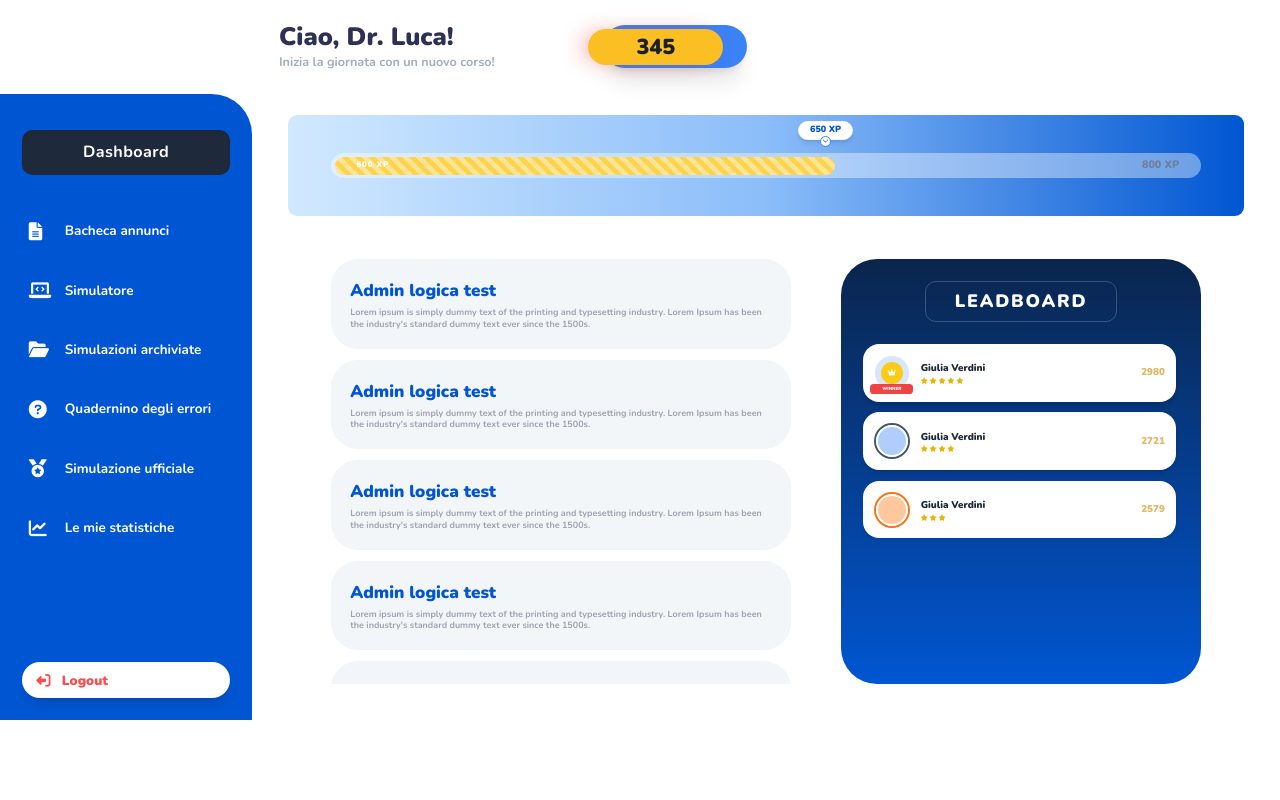
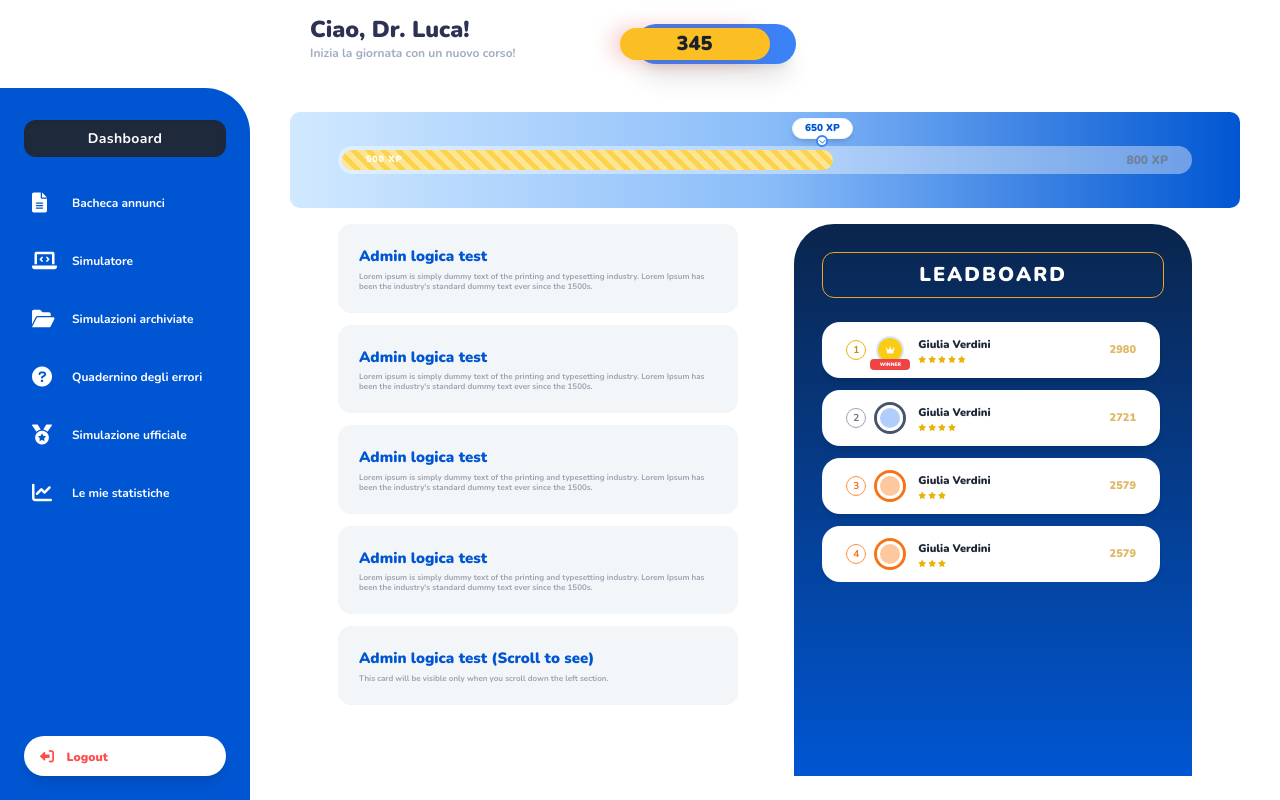
Before and after one commit to Ahmad-Shahzada/bacheca, a plain HTML site: page index.html in a window 1280 px wide. Drawn offline with nearby package versions, Linux system fonts and the light colour scheme.

Commit message:
aisdjflk

```diff
--- a/index.html
+++ b/index.html
@@ -12,7 +12,6 @@
         body {
             font-family: 'Nunito', sans-serif;
             background-color: #ffffff;
-            zoom: 0.9;
             -moz-transform: scale(0.9);
             -moz-transform-origin: 0 0;
             overflow: hidden;
@@ -54,56 +53,56 @@
 </head>
 <body class="flex flex-col h-screen">
 
-    <header class="w-full flex md:pl-[310px] gap-10 py-6 bg-white shrink-0">
+    <header class="w-full flex md:pl-[310px] gap-10 py-4 bg-white shrink-0">
         <div>
-            <h1 class="text-[28px] font-[900] text-[#2D3154] leading-tight">Ciao, Dr. Luca!</h1>
-            <p class="text-[#A0AEC0] font-bold text-sm">Inizia la giornata con un nuovo corso!</p>
+            <h1 class="text-[23px] font-[900] text-[#2D3154] leading-tight">Ciao, Dr. Luca!</h1>
+            <p class="text-[#A0AEC0] font-bold text-xs">Inizia la giornata con un nuovo corso!</p>
         </div>
 
         <div class="relative flex items-center justify-end h-14 w-60">
-            <div class="absolute right-0 shadow-xl w-[160px] h-12 bg-[#3B82F6] rounded-full"></div>
-            <div class="absolute left-16 w-[150px] h-10 bg-[#FBBF24] rounded-full gold-glow flex items-center justify-center z-10">
-                <span class="text-[24px] font-[900] text-[#1A202C]">345</span>
+            <div class="absolute right-0 shadow-xl w-[160px] h-10 bg-[#3B82F6] rounded-full"></div>
+            <div class="absolute left-16 w-[150px] h-8 bg-[#FBBF24] rounded-full gold-glow flex items-center justify-center z-10">
+                <span class="text-[20px] font-[900] text-[#1A202C]">345</span>
             </div>
         </div>
     </header>
 
     <div class="flex-1 flex overflow-hidden">
 
-        <aside class="w-[280px] bg-[#0056D2] text-white flex flex-col p-6 sidebar-radius shrink-0">
+        <aside class="w-[250px] bg-[#0056D2] text-white flex flex-col p-6 sidebar-radius shrink-0">
 
-        <nav class="flex-1 mt-4">
-            <a href="#" class="block w-full bg-[#1e293b] py-3 rounded-xl text-center font-bold text-[18px] tracking-wide mb-12 shadow-inner">
+        <nav class="flex-1 mt-2">
+            <a href="#" class="block w-full bg-[#1e293b] py-2 rounded-xl text-center font-bold text-[14px] tracking-wide mb-8 shadow-inner">
                 Dashboard
             </a>
 
-            <div class="flex flex-col space-y-[38px] px-2">
-                <a href="#" class="flex items-center gap-4 font-bold text-[15px] hover:opacity-80 transition-opacity">
+            <div class="flex flex-col space-y-[30px] px-2">
+                <a href="#" class="flex items-center gap-4 font-bold text-[12px] hover:opacity-80 transition-opacity">
                     <i class="fas fa-file-alt text-xl w-6"></i>
                     <span>Bacheca annunci</span>
                 </a>
 
-                <a href="#" class="flex items-center gap-4 font-bold text-[15px] hover:opacity-80 transition-opacity">
+                <a href="#" class="flex items-center gap-4 font-bold text-[12px] hover:opacity-80 transition-opacity">
                     <i class="fas fa-laptop-code text-xl w-6"></i>
                     <span>Simulatore</span>
                 </a>
 
-                <a href="#" class="flex items-center gap-4 font-bold text-[15px] hover:opacity-80 transition-opacity">
+                <a href="#" class="flex items-center gap-4 font-bold text-[12px] hover:opacity-80 transition-opacity">
                     <i class="fas fa-folder-open text-xl w-6"></i>
                     <span>Simulazioni archiviate</span>
                 </a>
 
-                <a href="#" class="flex items-center gap-4 font-bold text-[15px] hover:opacity-80 transition-opacity">
+                <a href="#" class="flex items-center gap-4 font-bold text-[12px] hover:opacity-80 transition-opacity">
                     <i class="fas fa-question-circle text-xl w-6"></i>
                     <span>Quadernino degli errori</span>
                 </a>
 
-                <a href="#" class="flex items-center gap-4 font-bold text-[15px] hover:opacity-80 transition-opacity">
+                <a href="#" class="flex items-center gap-4 font-bold text-[12px] hover:opacity-80 transition-opacity">
                     <i class="fas fa-medal text-xl w-6"></i>
                     <span>Simulazione ufficiale</span>
                 </a>
 
-                <a href="#" class="flex items-center gap-4 font-bold text-[15px] hover:opacity-80 transition-opacity">
+                <a href="#" class="flex items-center gap-4 font-bold text-[12px] hover:opacity-80 transition-opacity">
                     <i class="fas fa-chart-line text-xl w-6"></i>
                     <span>Le mie statistiche</span>
                 </a>
@@ -112,18 +111,18 @@
 
         <div class="">
             <button class="w-full bg-white text-[#FF4D4D] px-4 py-2 rounded-full font-black shadow-lg hover:bg-gray-50 text-left transition-colors">
-                <i class="fas fa-sign-out-alt rotate-180 text-md mr-2"></i>
-                <span class="text-[15px]">Logout</span>
+                <i class="fas fa-sign-out-alt rotate-180 text-sm mr-2"></i>
+                <span class="text-[12px]">Logout</span>
             </button>
         </div>
         </aside>
         <div class="flex-1 flex flex-col px-10 py-6 overflow-hidden">
 
-            <div class="w-full h-28 bg-gradient-to-r from-[#d1e9ff] via-[#8bbdf9] to-[#0056D2] rounded-[10px] mb-8 flex items-center justify-center px-12 shrink-0">
+            <div class="w-full h-24 bg-gradient-to-r from-[#d1e9ff] via-[#8bbdf9] to-[#0056D2] rounded-[10px] mb-4 flex items-center justify-center px-12 shrink-0">
                 <div class="w-full h-7 bg-white/40 rounded-full p-1 relative flex items-center">
                     <div class="h-full bg-[#fcd34d] progress-striped rounded-full flex items-center pl-6 relative" style="width: 58%;">
                         <span class="text-white text-[9px] font-black uppercase tracking-widest">500 XP</span>
-                        <div class="absolute -top-10 -right-5 flex flex-col items-center">
+                        <div class="absolute -top-8 -right-5 flex flex-col items-center">
                             <div class="bg-white text-[#0056D2] px-3 py-0.5 rounded-full text-[10px] font-black shadow-md border border-blue-50">650 XP</div>
                             <div class="bg-white w-3 h-3 rounded-full border-2 border-blue-500 -mt-1 flex items-center justify-center">
                                 <i class="fas fa-chevron-down text-[7px] text-blue-500"></i>
@@ -134,57 +133,60 @@
                 </div>
             </div>
 
-           <div class="flex-1 flex gap-10 px-12 py-4 w-full overflow-hidden">
+           <div class="flex-1 flex gap-10 px-12 w-full overflow-hidden">
 
             <div class="flex-[1.5] flex flex-col overflow-hidden">
                 <div class="flex-1 overflow-y-auto pr-4 custom-scrollbar space-y-3 cards-container-height">
 
-                    <div class="bg-[#f3f6f9] p-5 rounded-[30px] border border-gray-100 shrink-0">
-                        <h3 class="text-[19px] font-[900] text-[#0056D2] mb-1">Admin logica test</h3>
-                        <p class="text-[10px] text-gray-400 font-bold leading-tight">
+                    <div class="bg-[#f3f6f9] p-5 rounded-[13px] border border-gray-100 shrink-0">
+                        <h3 class="text-[15px] font-[900] text-[#0056D2] mb-1">Admin logica test</h3>
+                        <p class="text-[8px] text-gray-400 font-bold leading-tight">
                             Lorem ipsum is simply dummy text of the printing and typesetting industry. Lorem Ipsum has been the industry's standard dummy text ever since the 1500s.
                         </p>
                     </div>
 
-                    <div class="bg-[#f3f6f9] p-5 rounded-[30px] border border-gray-100 shrink-0">
-                        <h3 class="text-[19px] font-[900] text-[#0056D2] mb-1">Admin logica test</h3>
-                        <p class="text-[10px] text-gray-400 font-bold leading-tight">
+                    <div class="bg-[#f3f6f9] p-5 rounded-[13px] border border-gray-100 shrink-0">
+                        <h3 class="text-[15px] font-[900] text-[#0056D2] mb-1">Admin logica test</h3>
+                        <p class="text-[8px] text-gray-400 font-bold leading-tight">
                             Lorem ipsum is simply dummy text of the printing and typesetting industry. Lorem Ipsum has been the industry's standard dummy text ever since the 1500s.
                         </p>
                     </div>
 
-                    <div class="bg-[#f3f6f9] p-5 rounded-[30px] border border-gray-100 shrink-0">
-                        <h3 class="text-[19px] font-[900] text-[#0056D2] mb-1">Admin logica test</h3>
-                        <p class="text-[10px] text-gray-400 font-bold leading-tight">
+                    <div class="bg-[#f3f6f9] p-5 rounded-[13px] border border-gray-100 shrink-0">
+                        <h3 class="text-[15px] font-[900] text-[#0056D2] mb-1">Admin logica test</h3>
+                        <p class="text-[8px] text-gray-400 font-bold leading-tight">
                             Lorem ipsum is simply dummy text of the printing and typesetting industry. Lorem Ipsum has been the industry's standard dummy text ever since the 1500s.
                         </p>
                     </div>
 
-                    <div class="bg-[#f3f6f9] p-5 rounded-[30px] border border-gray-100 shrink-0">
-                        <h3 class="text-[19px] font-[900] text-[#0056D2] mb-1">Admin logica test</h3>
-                        <p class="text-[10px] text-gray-400 font-bold leading-tight">
+                    <div class="bg-[#f3f6f9] p-5 rounded-[13px] border border-gray-100 shrink-0">
+                        <h3 class="text-[15px] font-[900] text-[#0056D2] mb-1">Admin logica test</h3>
+                        <p class="text-[8px] text-gray-400 font-bold leading-tight">
                             Lorem ipsum is simply dummy text of the printing and typesetting industry. Lorem Ipsum has been the industry's standard dummy text ever since the 1500s.
                         </p>
                     </div>
 
-                    <div class="bg-[#f3f6f9] p-5 rounded-[30px] border border-gray-100 shrink-0">
-                        <h3 class="text-[19px] font-[900] text-[#0056D2] mb-1">Admin logica test (Scroll to see)</h3>
-                        <p class="text-[10px] text-gray-400 font-bold leading-tight">
+                    <div class="bg-[#f3f6f9] p-5 rounded-[13px] border border-gray-100 shrink-0">
+                        <h3 class="text-[15px] font-[900] text-[#0056D2] mb-1">Admin logica test (Scroll to see)</h3>
+                        <p class="text-[8px] text-gray-400 font-bold leading-tight">
                             This card will be visible only when you scroll down the left section.
                         </p>
                     </div>
                 </div>
             </div>
 
-           <div class="flex-1 leaderboard-bg rounded-[40px] p-6 flex flex-col items-center shrink-0">
-                    <div class="border-[2px] border-white/20 rounded-xl px-8 py-2 mb-6">
+           <div class="flex-1 leaderboard-bg rounded-t-[40px] p-7 flex flex-col items-center shrink-0">
+                    <div class="border-[1px] border-[#F3A222] rounded-xl px-24 py-2 mb-6">
                         <h2 class="text-xl font-black text-white tracking-[0.1em] uppercase">LEADBOARD</h2>
                     </div>
 
-                    <div class="w-full space-y-3 overflow-y-auto custom-scrollbar pr-1">
-                        <div class="bg-white rounded-[18px] p-3 flex items-center justify-between shadow-md">
+                   <div class="w-full space-y-3 overflow-y-auto custom-scrollbar pr-1">
+                    <div class="bg-white rounded-[18px] py-3 px-6 flex items-center justify-between shadow-md">
+                        <div class="flex items-center gap-2">
+                            <div class="w-5 h-5 flex items-center justify-center rounded-full border border-yellow-500 text-[10px] font-bold text-yellow-600">1</div>
+
                             <div class="flex items-center gap-3">
-                                <div class="relative w-10 h-10">
+                                <div class="relative w-8 h-8">
                                     <div class="w-full h-full bg-[#3B82F6]/20 rounded-full border-2 border-white flex items-center justify-center overflow-hidden">
                                         <div class="w-6 h-6 bg-yellow-400 rounded-full flex items-center justify-center">
                                             <i class="fas fa-crown text-white text-[8px]"></i>
@@ -197,27 +199,61 @@
                                     <div class="flex text-[7px] text-yellow-500 mt-0.5 gap-0.5"><i class="fas fa-star"></i><i class="fas fa-star"></i><i class="fas fa-star"></i><i class="fas fa-star"></i><i class="fas fa-star"></i></div>
                                 </div>
                             </div>
-                            <span class="text-[11px] font-black text-yellow-600/60">2980</span>
                         </div>
-                        <div class="bg-white rounded-[18px] p-3 flex items-center justify-between shadow-md">
+                        <span class="text-[11px] font-black text-yellow-600/60">2980</span>
+                    </div>
+
+                    <div class="bg-white rounded-[18px] py-3 px-6 flex items-center justify-between shadow-md">
+                        <div class="flex items-center gap-2">
+                            <div class="w-5 h-5 flex items-center justify-center rounded-full border border-gray-400 text-[10px] font-bold text-gray-500">2</div>
+
                             <div class="flex items-center gap-3">
-                                <div class="w-10 h-10 bg-[#3B82F6]/40 rounded-full border-[3px] border-slate-600 flex items-center justify-center">
+                                <div class="w-8 h-8 bg-[#3B82F6]/40 rounded-full border-[3px] border-slate-600 flex items-center justify-center">
                                     <div class="w-full h-full rounded-full border-[3px] border-white"></div>
                                 </div>
-                                <div><p class="text-[11px] font-black text-gray-800">Giulia Verdini</p><div class="flex text-[7px] text-yellow-500 mt-0.5 gap-0.5"><i class="fas fa-star"></i><i class="fas fa-star"></i><i class="fas fa-star"></i><i class="fas fa-star"></i></div></div>
+                                <div>
+                                    <p class="text-[11px] font-black text-gray-800">Giulia Verdini</p>
+                                    <div class="flex text-[7px] text-yellow-500 mt-0.5 gap-0.5"><i class="fas fa-star"></i><i class="fas fa-star"></i><i class="fas fa-star"></i><i class="fas fa-star"></i></div>
+                                </div>
                             </div>
-                            <span class="text-[11px] font-black text-yellow-600/60">2721</span>
                         </div>
-                        <div class="bg-white rounded-[18px] p-3 flex items-center justify-between shadow-md">
+                        <span class="text-[11px] font-black text-yellow-600/60">2721</span>
+                    </div>
+
+                    <div class="bg-white rounded-[18px] py-3 px-6 flex items-center justify-between shadow-md">
+                        <div class="flex items-center gap-2">
+                            <div class="w-5 h-5 flex items-center justify-center rounded-full border border-orange-400 text-[10px] font-bold text-orange-500">3</div>
+
                             <div class="flex items-center gap-3">
-                                <div class="w-10 h-10 bg-orange-400/50 rounded-full border-[3px] border-orange-500 flex items-center justify-center">
+                                <div class="w-8 h-8 bg-orange-400/50 rounded-full border-[3px] border-orange-500 flex items-center justify-center">
                                     <div class="w-full h-full rounded-full border-[3px] border-white"></div>
                                 </div>
-                                <div><p class="text-[11px] font-black text-gray-800">Giulia Verdini</p><div class="flex text-[7px] text-yellow-500 mt-0.5 gap-0.5"><i class="fas fa-star"></i><i class="fas fa-star"></i><i class="fas fa-star"></i></div></div>
+                                <div>
+                                    <p class="text-[11px] font-black text-gray-800">Giulia Verdini</p>
+                                    <div class="flex text-[7px] text-yellow-500 mt-0.5 gap-0.5"><i class="fas fa-star"></i><i class="fas fa-star"></i><i class="fas fa-star"></i></div>
+                                </div>
                             </div>
-                            <span class="text-[11px] font-black text-yellow-600/60">2579</span>
                         </div>
+                        <span class="text-[11px] font-black text-yellow-600/60">2579</span>
                     </div>
+
+                    <div class="bg-white rounded-[18px] py-3 px-6 flex items-center justify-between shadow-md">
+                        <div class="flex items-center gap-2">
+                            <div class="w-5 h-5 flex items-center justify-center rounded-full border border-orange-400 text-[10px] font-bold text-orange-500">4</div>
+
+                            <div class="flex items-center gap-3">
+                                <div class="w-8 h-8 bg-orange-400/50 rounded-full border-[3px] border-orange-500 flex items-center justify-center">
+                                    <div class="w-full h-full rounded-full border-[3px] border-white"></div>
+                                </div>
+                                <div>
+                                    <p class="text-[11px] font-black text-gray-800">Giulia Verdini</p>
+                                    <div class="flex text-[7px] text-yellow-500 mt-0.5 gap-0.5"><i class="fas fa-star"></i><i class="fas fa-star"></i><i class="fas fa-star"></i></div>
+                                </div>
+                            </div>
+                        </div>
+                        <span class="text-[11px] font-black text-yellow-600/60">2579</span>
+                    </div>
+                  </div>
                 </div>
     </div>
         </div>
```
